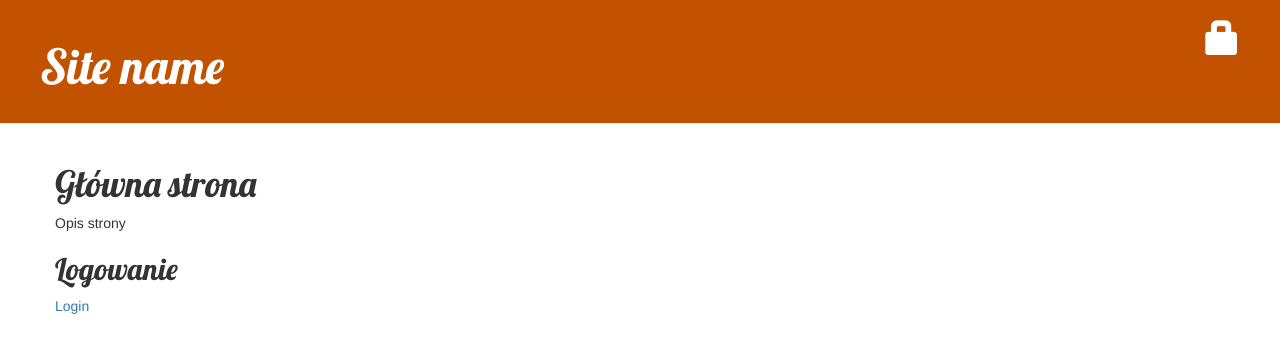
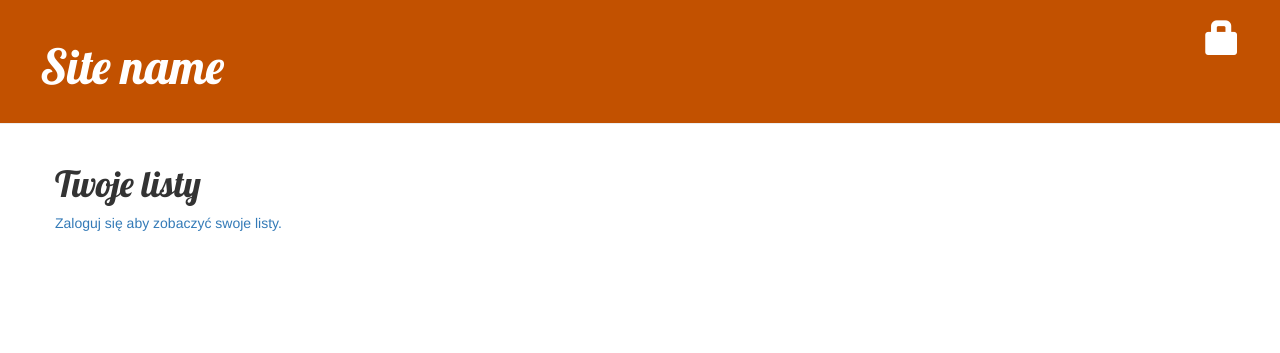
Before and after one commit to gpachota/movies-to-watch-together, a Django app: page / in a window 1280 px wide. Shown: the top 353 px of the page. Run offline with Django 3.2, Linux system fonts and the light colour scheme; some libraries are stand-ins or nearby versions.

Commit message:
Fixed login

```diff
--- a/moviesapplication/settings.py
+++ b/moviesapplication/settings.py
@@ -122,5 +122,5 @@ USE_TZ = True
 STATIC_URL = '/static/'
 STATIC_ROOT = os.path.join(BASE_DIR, 'static')
 
-LOGIN_REDIRECT_URL = ''
-LOGOUT_REDIRECT_URL = ''
+LOGIN_REDIRECT_URL = 'main_page'
+LOGOUT_REDIRECT_URL = 'main_page'
--- a/movieslist/templates/movieslist/main_page.html
+++ b/movieslist/templates/movieslist/main_page.html
@@ -1,12 +1,13 @@
 {% extends 'movieslist/base.html' %}
 
 {% block content %}
-<h1>Główna strona</h1>
-<p>Opis strony</p>
-<h2>Logowanie</h2>
+<h1>Twoje listy</h1>
 {% if user.is_authenticated %}
+    <p>Lista 1</p>
+    <p>Lista 2</p>
+    <br>
     <p> <small>(<a href="{% url 'logout' %}">Log out</a>)</small></p>
 {% else %}
-    <a href="{% url 'login' %}">Login</a>
+    <p><a href="{% url 'login' %}">Zaloguj się aby zobaczyć swoje listy.</a></p>
 {% endif %}
 {% endblock %}
```
